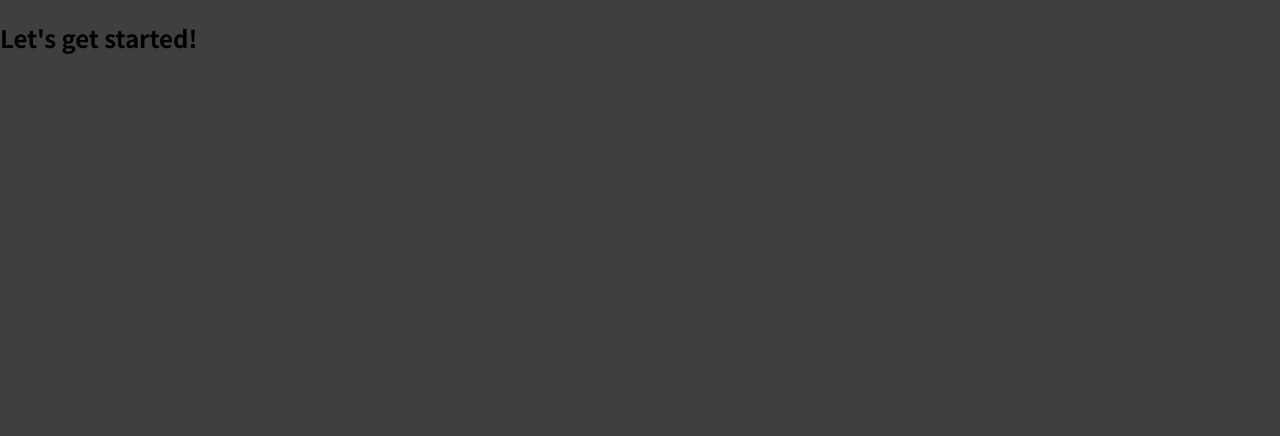
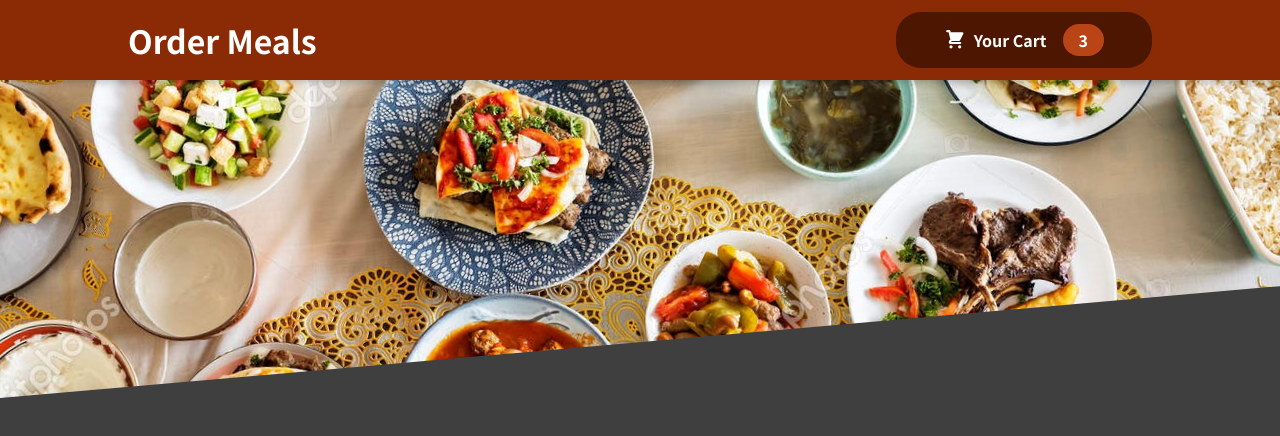
Before and after one commit to Marko-Blazevic/react-food-ordering, a React (Create React App) app: page / in a window 1280 px wide. Shown: the top 436 px of the page. Built offline with nearby package versions, Linux system fonts and the light colour scheme.

Commit message:
Added Header

```diff
--- a/src/App.js
+++ b/src/App.js
@@ -1,9 +1,7 @@
+import Header from './components/Layout/Header';
+
 function App() {
-  return (
-    <div>
-      <h2>Let's get started!</h2>
-    </div>
-  );
+  return <Header />;
 }
 
 export default App;
--- /dev/null
+++ b/src/components/Cart/CartIcon.js
@@ -0,0 +1,13 @@
+const CartIcon = () => {
+  return (
+    <svg
+      xmlns='http://www.w3.org/2000/svg'
+      viewBox='0 0 20 20'
+      fill='currentColor'
+    >
+      <path d='M3 1a1 1 0 000 2h1.22l.305 1.222a.997.997 0 00.01.042l1.358 5.43-.893.892C3.74 11.846 4.632 14 6.414 14H15a1 1 0 000-2H6.414l1-1H14a1 1 0 00.894-.553l3-6A1 1 0 0017 3H6.28l-.31-1.243A1 1 0 005 1H3zM16 16.5a1.5 1.5 0 11-3 0 1.5 1.5 0 013 0zM6.5 18a1.5 1.5 0 100-3 1.5 1.5 0 000 3z' />
+    </svg>
+  );
+};
+
+export default CartIcon;
--- /dev/null
+++ b/src/components/Layout/Header.js
@@ -0,0 +1,20 @@
+import React from 'react';
+import classes from './Header.module.css';
+import HeaderCartButton from './HeaderCarButtont';
+import mealsImg from '../../assets/meals-pic.jpg';
+
+const Header = () => {
+  return (
+    <React.Fragment>
+      <header className={classes.header}>
+        <h1>Order Meals</h1>
+        <HeaderCartButton />
+      </header>
+      <div className={classes['main-image']}>
+        <img src={mealsImg} alt='Colorful food on the table' />
+      </div>
+    </React.Fragment>
+  );
+};
+
+export default Header;
--- /dev/null
+++ b/src/components/Layout/Header.module.css
@@ -0,0 +1,29 @@
+.header {
+  position: fixed;
+  top: 0;
+  left: 0;
+  width: 100%;
+  height: 5rem;
+  background-color: #8a2b06;
+  color: white;
+  display: flex;
+  justify-content: space-between;
+  align-items: center;
+  padding: 0 10%;
+  box-shadow: 0 2px 8px rgba(0, 0, 0, 0.25);
+  z-index: 10;
+}
+
+.main-image {
+  width: 100%;
+  height: 25rem;
+  z-index: 0;
+  overflow: hidden;
+}
+
+.main-image img {
+  width: 110%;
+  height: 100%;
+  object-fit: cover;
+  transform: rotateZ(-5deg) translateY(-4rem) translateX(-1rem);
+}
--- /dev/null
+++ b/src/components/Layout/HeaderCarButtont.js
@@ -0,0 +1,17 @@
+import React from 'react';
+import classes from './HeaderCartButton.module.css';
+import CartIcon from '../Cart/CartIcon';
+
+const HeaderCartButton = () => {
+  return (
+    <button className={classes.button}>
+      <span className={classes.icon}>
+        <CartIcon />
+      </span>
+      <span>Your Cart</span>
+      <span className={classes.badge}>3</span>
+    </button>
+  );
+};
+
+export default HeaderCartButton;
--- /dev/null
+++ b/src/components/Layout/HeaderCartButton.module.css
@@ -0,0 +1,59 @@
+.button {
+  cursor: pointer;
+  font: inherit;
+  border: none;
+  background-color: #4d1601;
+  color: white;
+  padding: 0.75rem 3rem;
+  display: flex;
+  justify-content: space-around;
+  align-items: center;
+  border-radius: 25px;
+  font-weight: bold;
+}
+
+.button:hover,
+.button:active {
+  background-color: #2c0d00;
+}
+
+.icon {
+  width: 1.35rem;
+  height: 1.35rem;
+  margin-right: 0.5rem;
+}
+
+.badge {
+  background-color: #b94517;
+  padding: 0.25rem 1rem;
+  border-radius: 25px;
+  margin-left: 1rem;
+  font-weight: bold;
+}
+
+.button:hover .badge,
+.button:active .badge {
+  background-color: #92320c;
+}
+
+.bump {
+  animation: bump 300ms ease-out;
+}
+
+@keyframes bump {
+  0% {
+    transform: scale(1);
+  }
+  10% {
+    transform: scale(0.9);
+  }
+  30% {
+    transform: scale(1.1);
+  }
+  50% {
+    transform: scale(1.15);
+  }
+  100% {
+    transform: scale(1);
+  }
+}
```
Also changed, not shown: src/assets/meals-pic.jpg (added), 1 other file (tests, documents, lock files or other folders).
